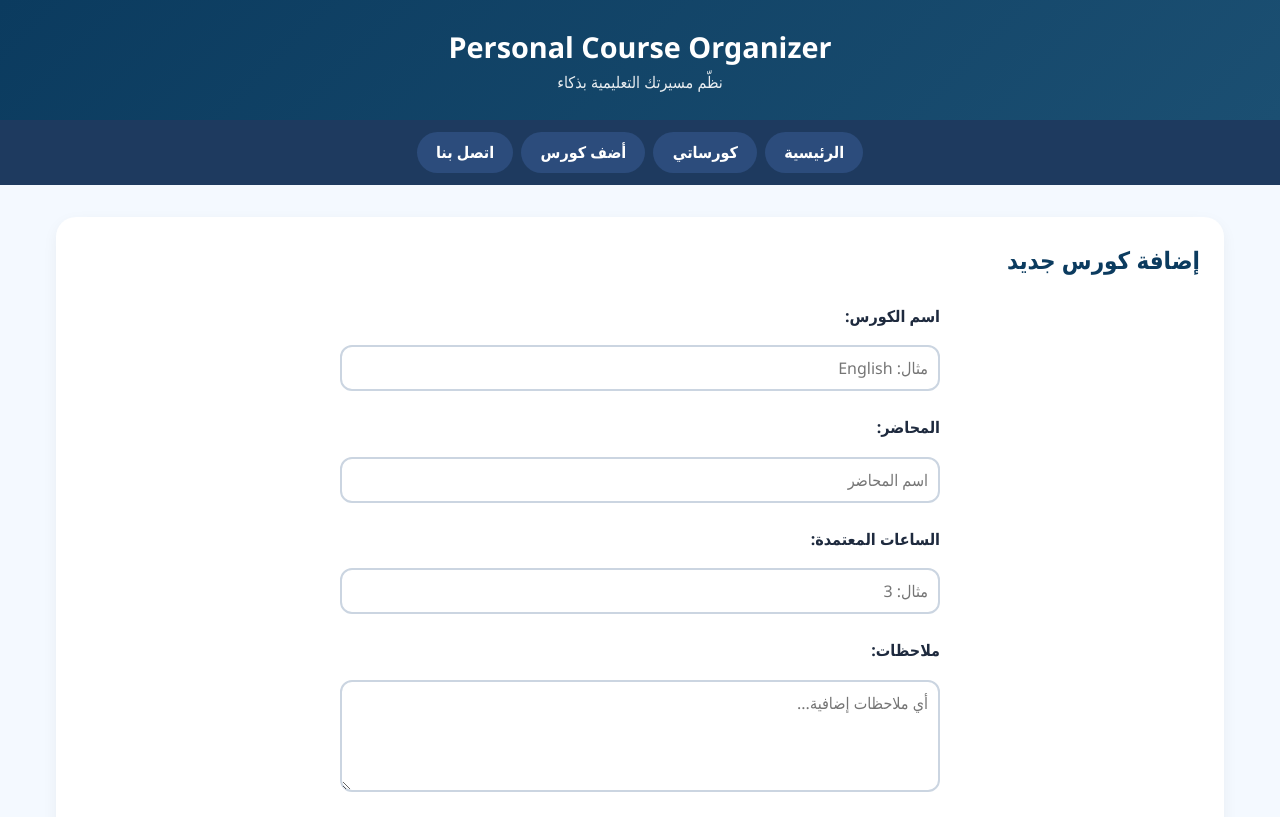
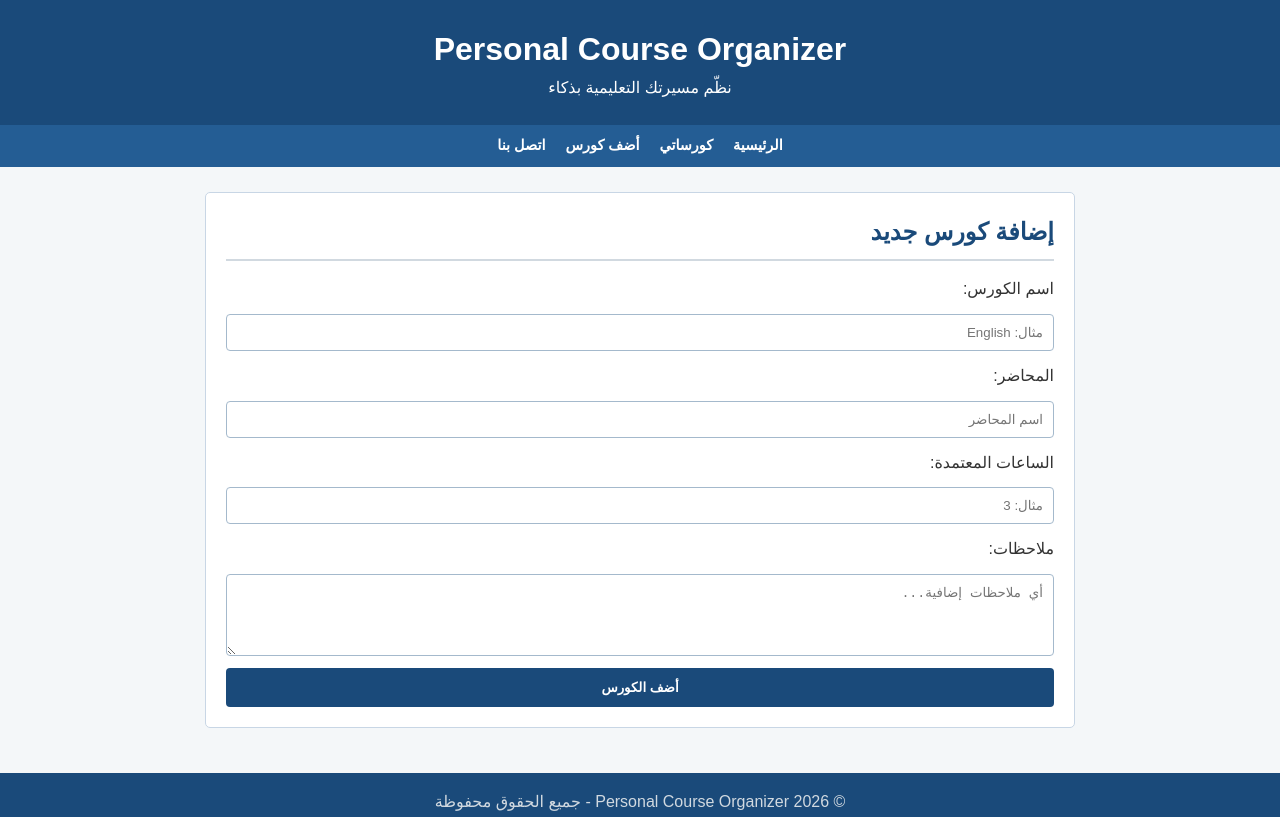
Before and after one commit to mstfhamid50/Personal_Course_Organizer, a plain HTML site: page add-course.html in a window 1280 px wide. Shown: the top 817 px of the page. Drawn offline with Linux system fonts and the light colour scheme.

Commit message:
Add files via upload

```diff
--- a/style.css
+++ b/style.css
@@ -5,9 +5,9 @@
 }
 
 body {
-  font-family: "Segoe UI", Tahoma, Geneva, Verdana, sans-serif;
-  background-color: #f4f9ff;
-  color: #1e2a3e;
+  font-family: Arial, sans-serif;
+  background-color: #f4f7f9;
+  color: #333;
   line-height: 1.6;
   display: flex;
   flex-direction: column;
@@ -15,201 +15,103 @@ body {
 }
 
 header {
-  background: linear-gradient(135deg, #0b3b5f, #1b4f72);
+  background-color: #1a4a7a;
   color: white;
   text-align: center;
   padding: 1.5rem;
-  box-shadow: 0 4px 8px rgba(0, 0, 0, 0.1);
-}
-
-header h1 {
-  font-size: 1.8rem;
-}
-
-header p {
-  font-size: 1rem;
-  opacity: 0.9;
 }
 
 nav {
-  background-color: #1e3a5f;
+  background-color: #245d94;
+  padding: 0.6rem;
   display: flex;
   justify-content: center;
-  flex-wrap: wrap;
-  gap: 0.5rem;
-  padding: 0.75rem;
-  position: sticky;
-  top: 0;
-  z-index: 100;
+  gap: 20px;
 }
 
 nav a {
   color: white;
   text-decoration: none;
-  padding: 0.5rem 1.2rem;
-  border-radius: 30px;
-  transition: all 0.3s ease;
   font-weight: bold;
-  background-color: #2c4c7c;
+  font-size: 0.9rem;
 }
 
 nav a:hover {
-  background-color: #ffb74d;
-  color: #1e2a3e;
-  transform: scale(1.05);
+  text-decoration: underline;
 }
 
 main {
   flex: 1;
-  max-width: 1200px;
-  margin: 2rem auto;
-  padding: 0 1rem;
+  max-width: 900px;
+  margin: 25px auto;
+  padding: 0 15px;
   width: 100%;
 }
 
 section {
   background: white;
-  border-radius: 20px;
-  padding: 1.5rem;
-  margin-bottom: 2rem;
-  box-shadow: 0 5px 15px rgba(0, 0, 0, 0.05);
+  border: 1px solid #c8d6e5;
+  padding: 20px;
+  margin-bottom: 20px;
+  border-radius: 5px;
 }
 
-h2,
-h3 {
-  color: #0b3b5f;
-  margin-bottom: 1rem;
-}
-
-.table-responsive {
-  overflow-x: auto;
+h2 {
+  color: #1a4a7a;
+  border-bottom: 2px solid #d1d9e0;
+  padding-bottom: 8px;
+  margin-bottom: 15px;
 }
 
 table {
   width: 100%;
   border-collapse: collapse;
-  background: white;
-  border-radius: 16px;
-  overflow: hidden;
-  box-shadow: 0 2px 8px rgba(0, 0, 0, 0.05);
+  margin-top: 10px;
 }
 
 th,
 td {
-  padding: 12px 15px;
+  border: 1px solid #d1d9e0;
+  padding: 12px;
   text-align: right;
-  border-bottom: 1px solid #ddd;
 }
 
 th {
-  background-color: #1b4f72;
-  color: white;
-  font-weight: bold;
-}
-
-tr:hover {
-  background-color: #f1f9ff;
-  transition: 0.2s;
+  background-color: #e7eff6;
+  color: #1a4a7a;
 }
 
 form {
   display: flex;
   flex-direction: column;
-  gap: 1rem;
-  max-width: 600px;
-  margin: 0 auto;
-}
-
-label {
-  font-weight: bold;
-  margin-top: 0.5rem;
+  gap: 12px;
 }
 
 input,
-textarea,
-button {
+textarea {
   padding: 10px;
-  border: 2px solid #cbd5e1;
-  border-radius: 12px;
-  font-size: 1rem;
-  font-family: inherit;
-  transition: all 0.2s;
-}
-
-input:focus,
-textarea:focus {
-  border-color: #1b4f72;
-  outline: none;
-  box-shadow: 0 0 0 3px rgba(27, 79, 114, 0.2);
+  border: 1px solid #a4b9cc;
+  border-radius: 4px;
 }
 
 button {
-  background-color: #1b4f72;
+  background-color: #1a4a7a;
   color: white;
+  border: none;
+  padding: 12px;
+  cursor: pointer;
   font-weight: bold;
-  border: none;
-  cursor: pointer;
-  margin-top: 1rem;
-  padding: 12px;
-  font-size: 1.1rem;
+  border-radius: 4px;
 }
 
 button:hover {
-  background-color: #ffb74d;
-  color: #1e2a3e;
-  transform: translateY(-2px);
-}
-
-.contact-info ul {
-  list-style: none;
-  padding: 0;
-}
-.contact-info li {
-  margin: 0.8rem 0;
-  background: #eef4fc;
-  padding: 0.8rem;
-  border-radius: 12px;
-}
-.social p {
-  background: #eef4fc;
-  display: inline-block;
-  padding: 0.5rem 1rem;
-  border-radius: 30px;
+  background-color: #123456;
 }
 
 footer {
-  background-color: #0b2b3f;
-  color: #cbd5e1;
+  background-color: #1a4a7a;
+  color: #d1d9e0;
   text-align: center;
   padding: 1rem;
-  margin-top: 2rem;
-  font-size: 0.9rem;
+  margin-top: auto;
 }
-
-@media (max-width: 768px) {
-  nav a {
-    padding: 0.4rem 0.8rem;
-    font-size: 0.9rem;
-  }
-  header h1 {
-    font-size: 1.4rem;
-  }
-  th,
-  td {
-    padding: 8px;
-    font-size: 0.85rem;
-  }
-  form {
-    padding: 0 0.5rem;
-  }
-  .hero img {
-    width: 100%;
-    height: auto;
-  }
-}
-
-.note {
-  margin-top: 1rem;
-  font-style: italic;
-  color: #2c5282;
-}
```
